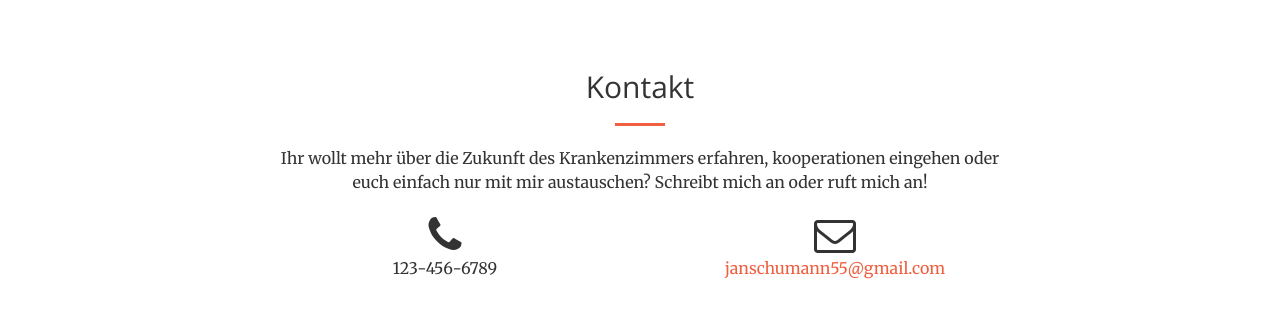
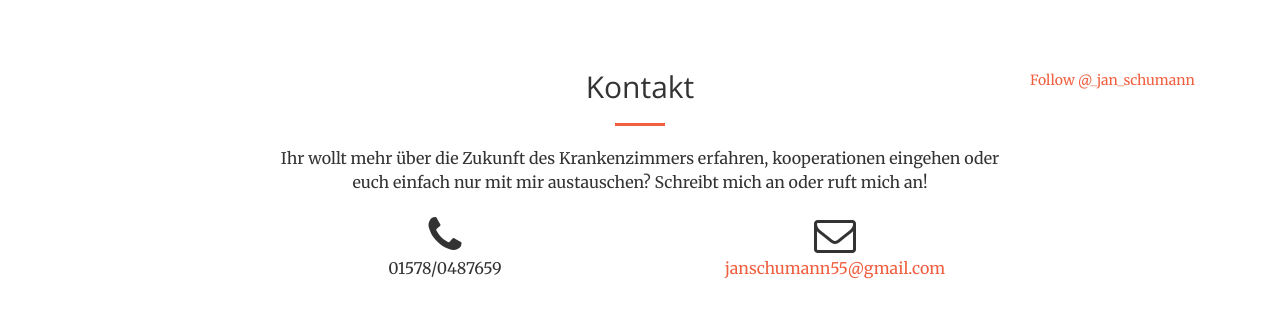
Before and after one commit to janschumann55/Website, a website: page index.html in a window 1280 px wide. Shown: the part 2348-2666 px from the top of the page. Drawn offline with nearby package versions, Linux system fonts and the light colour scheme.

Commit message:
Twitter Button

```diff
--- a/index.html
+++ b/index.html
@@ -250,7 +250,11 @@
                 </div>
                 <div class="col-lg-4 col-lg-offset-2 text-center">
                     <i class="fa fa-phone fa-3x sr-contact"></i>
-                    <p>123-456-6789</p>
+                    <p>01578/0487659</p>
+                </div>
+                <div>
+                  <a href="https://twitter.com/_jan_schumann" class="twitter-follow-button" data-show-count="false" data-size="large" data-dnt="true">Follow @_jan_schumann</a>
+<script>!function(d,s,id){var js,fjs=d.getElementsByTagName(s)[0],p=/^http:/.test(d.location)?'http':'https';if(!d.getElementById(id)){js=d.createElement(s);js.id=id;js.src=p+'://platform.twitter.com/widgets.js';fjs.parentNode.insertBefore(js,fjs);}}(document, 'script', 'twitter-wjs');</script>
                 </div>
                 <div class="col-lg-4 text-center">
                     <i class="fa fa-envelope-o fa-3x sr-contact"></i>
```
